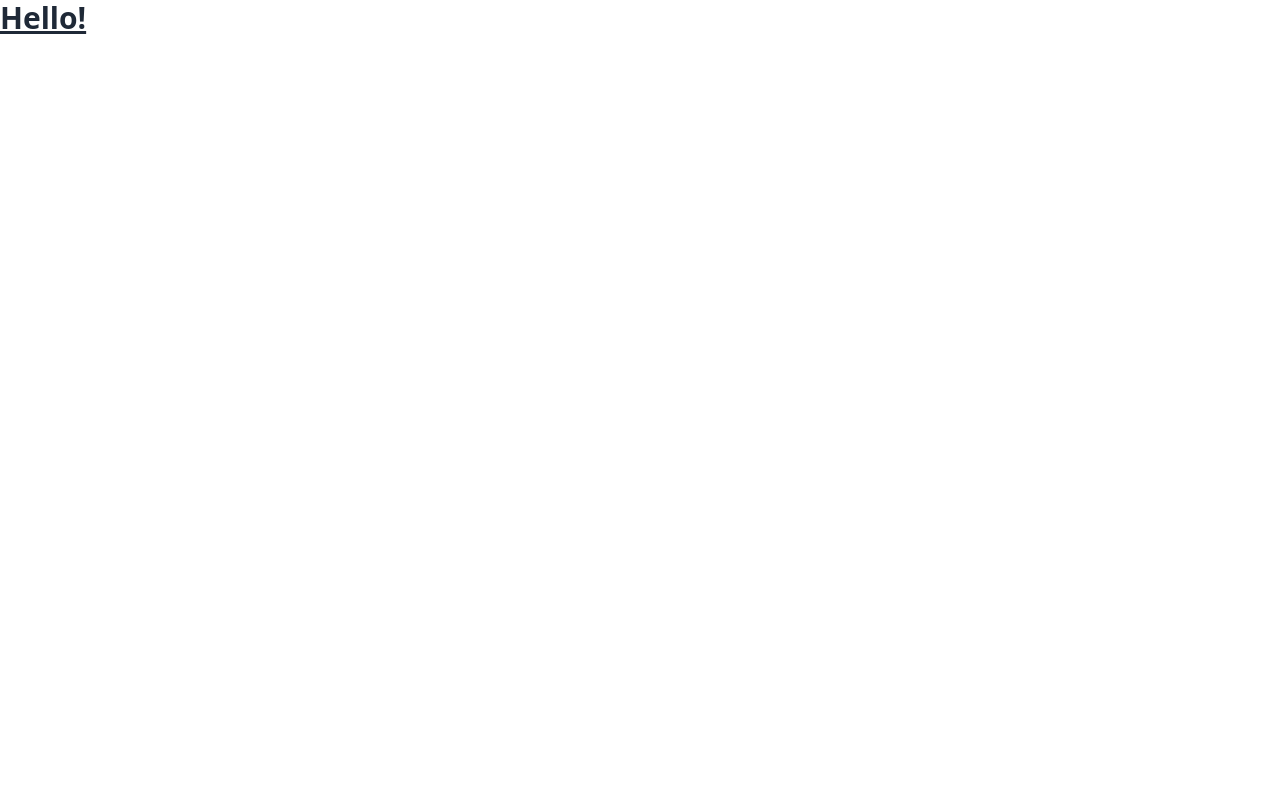
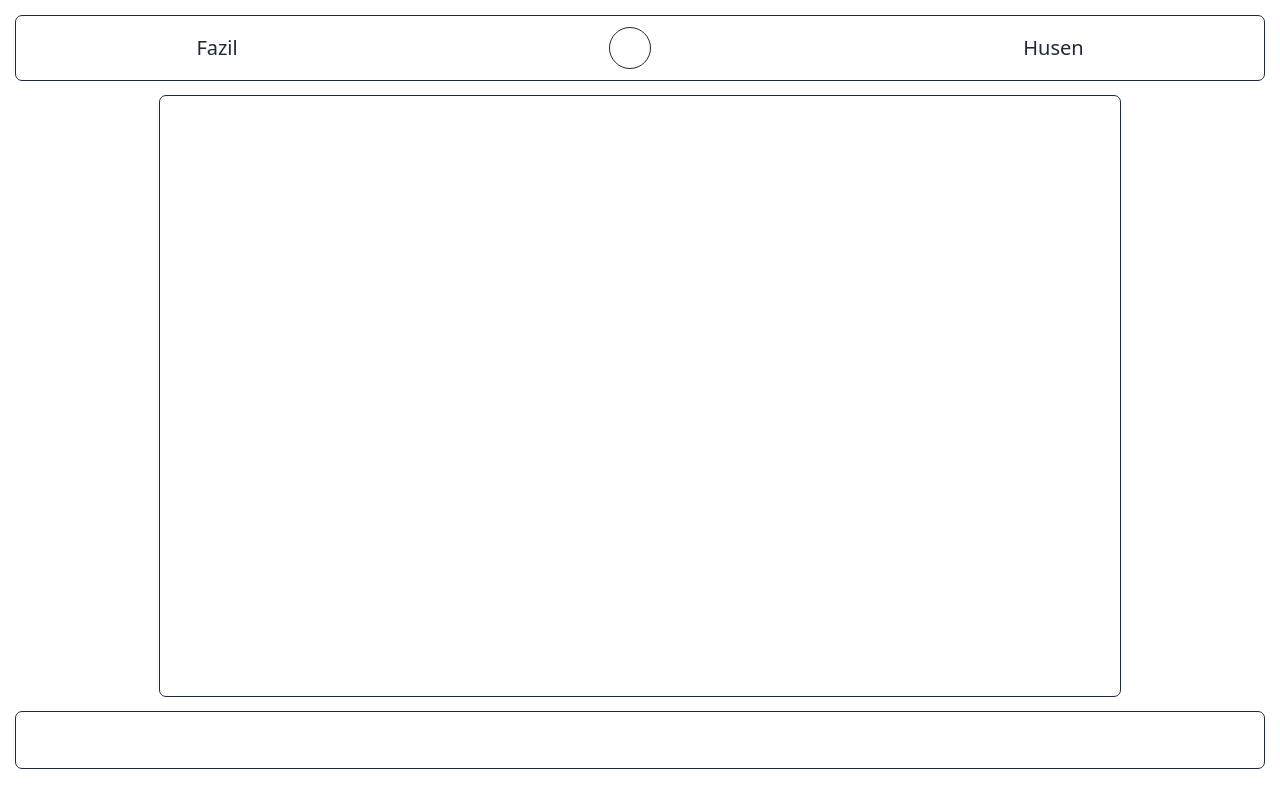
Before and after one commit to FazilKlkt/new-portfolio, a React (Vite) app: page / in a window 1280 px wide. Built offline with nearby package versions, Linux system fonts and the light colour scheme.

Commit message:
basic layout design

```diff
--- a/src/App.tsx
+++ b/src/App.tsx
@@ -1,7 +1,26 @@
+import { useState } from "react";
+
 function App() {
+  const [text1, setText1] = useState("Fazil");
+  const [text2, setText2] = useState("Husen");
+
   return (
     <>
-      <h1 className="text-3xl font-bold underline">Hello!</h1>
+      <div className="flex justify-around  m-4 rounded-md outline outline-1 min-h-[7vh]">
+        <div className="self-center text-xl">{text1}</div>
+        <div className="m-3 h-10 w-10 rounded-full outline outline-1"></div>
+        <div className="self-center text-xl">{text2}</div>
+      </div>
+      <div className="flex justify-around  mx-40 rounded-md outline outline-1 min-h-[75vh]">
+        {/* <div className="self-center text-xl">{text1}</div>
+        <div className="m-3 h-10 w-10 rounded-full outline outline-1"></div>
+        <div className="self-center text-xl">{text2}</div> */}
+      </div>
+      <div className="flex justify-around  m-4 rounded-md outline outline-1 min-h-[7vh]">
+        {/* <div className="self-center text-xl">{text1}</div> */}
+        {/* <div className="m-3 h-10 w-10 rounded-full outline outline-1"></div> */}
+        {/* <div className="self-center text-xl">{text2}</div> */}
+      </div>
     </>
   );
 }
```
